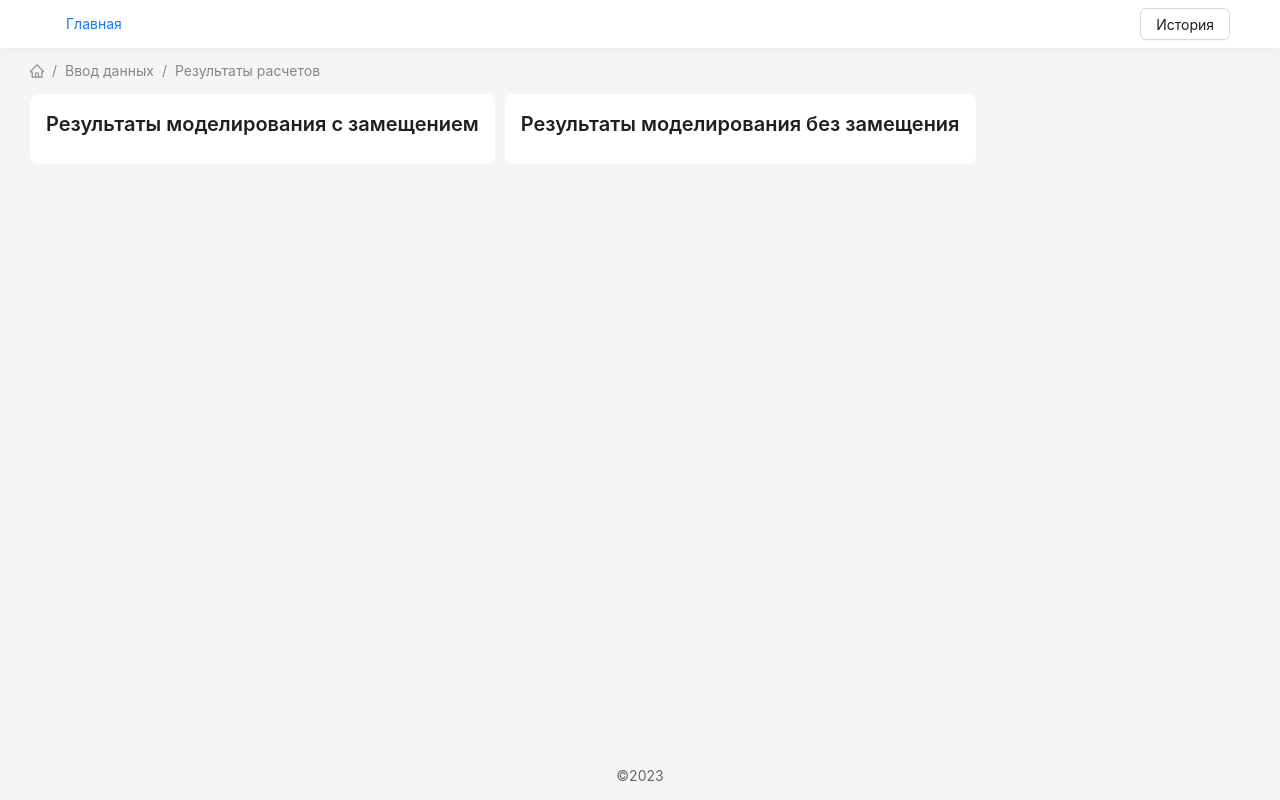
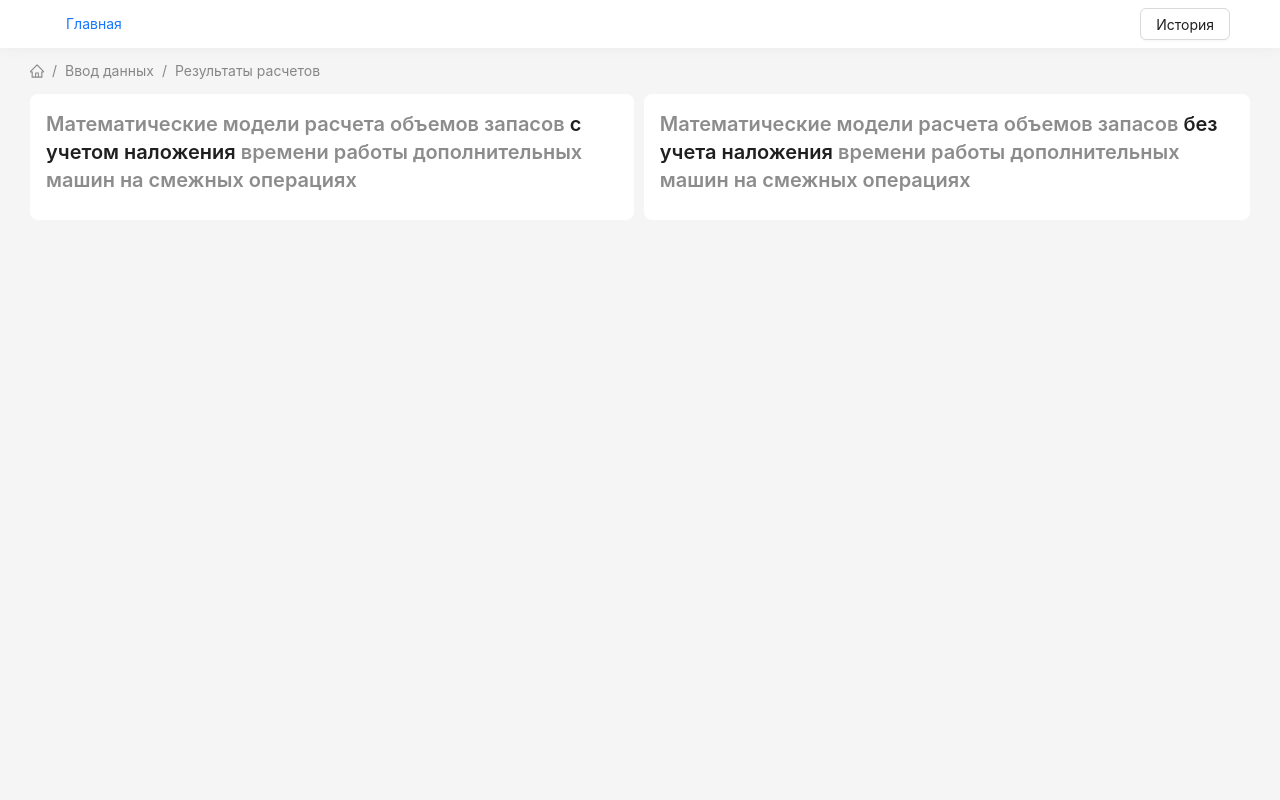
Before and after one commit to neseronn/TreeReactProject, a React (Create React App) app: page /results in a window 1280 px wide. Built offline with nearby package versions, Linux system fonts and the light colour scheme.

Commit message:
feat: change isCalculated from common input data; disable changing countMonth, button; loader in button;

```diff
--- a/src/App.tsx
+++ b/src/App.tsx
@@ -87,12 +87,16 @@ function App() {
           style={{
             display: 'flex',
             flexDirection: 'column',
+            // justifyContent: 'center',
+            // alignItems: 'center',
           }}>
           <div
             style={{
               width: '100%',
               display: 'flex',
               // justifyContent: 'center',
+              // alignItems: 'center',
+
               // maxHeight: '100vh',
               // overflowY: 'scroll',
               columnGap: 20,
@@ -110,18 +114,14 @@ function App() {
           </div>
         </div>
       </Content>
-      <Footer
+      {/* <Footer
         style={{
           textAlign: 'center',
           color: '#686868',
           padding: '16px',
-          // position: 'fixed',
-          // right: 0,
-          // left: 0,
-          // bottom: 0,
         }}>
         ©2023
-      </Footer>
+      </Footer> */}
     </Layout>
   );
 }
--- a/src/components/CommonForm.tsx
+++ b/src/components/CommonForm.tsx
@@ -7,15 +7,20 @@ import { Typography } from 'antd';
 import { AppDispatch } from '../store/store';
 import { useDispatch } from 'react-redux';
 import { techSystem } from '../common/index';
+import { setCalculated } from '../store/resultSlice';
 const { Title } = Typography;
 
 const CommonForm: React.FC<any> = ({ setIsVisible }) => {
   const dispatch = useDispatch<AppDispatch>();
   const { DataCalculated } = useTypedSelector((store) => store.inputData.data);
+  const isCalculated = useTypedSelector(
+    (store) => store.resultData.isCalculated
+  );
 
   const [form] = Form.useForm<CommonInputData>();
   const values = Form.useWatch([], form);
   const [submittable, setSubmittable] = useState(true);
+  const [disabled, setDisabled] = useState(isCalculated || false);
 
   // Обработчик изменения значений в форме
   const handleFormValuesChange = (
@@ -23,6 +28,17 @@ const CommonForm: React.FC<any> = ({ setIsVisible }) => {
     allValues: CommonInputData
   ) => {
     dispatch(changeCommonData(changedValues));
+    if (isCalculated) {
+      if (
+        'N' in changedValues ||
+        'TotalStock' in changedValues ||
+        'AvgStock' in changedValues ||
+        'ZoneLength' in changedValues ||
+        'ShiftsNumber' in changedValues ||
+        'replaceableMachinePerfomance' in changedValues
+      )
+        dispatch(setCalculated(false));
+    }
     console.log('handleFormValuesChange: сохранены в redux');
   };
 
@@ -53,6 +69,7 @@ const CommonForm: React.FC<any> = ({ setIsVisible }) => {
   }, []);
 
   const onFinish = (values: CommonInputData) => {
+    setDisabled(true);
     // console.log(values);
     // dispatch(addTechSystem(values));
     // form.resetFields();
@@ -71,7 +88,7 @@ const CommonForm: React.FC<any> = ({ setIsVisible }) => {
         minWidth: 350,
         padding: 20,
         backgroundColor: 'white',
-        margin: '0 auto',
+        margin: '0 auto 20px auto',
         borderRadius: 6,
         height: 'max-content',
         // zIndex: 0,
@@ -90,6 +107,7 @@ const CommonForm: React.FC<any> = ({ setIsVisible }) => {
           },
         ]}>
         <InputNumber
+          disabled={disabled}
           min={1}
           max={12}
           value={DataCalculated?.CountMonth}
@@ -267,7 +285,7 @@ const CommonForm: React.FC<any> = ({ setIsVisible }) => {
           }}>
           <Button
             type='primary'
-            disabled={!submittable}
+            disabled={!submittable || disabled}
             htmlType='submit'
             onClick={(e) => {
               submittable && dispatch(setIsVisible(true));
--- a/src/components/MonthsFormList.tsx
+++ b/src/components/MonthsFormList.tsx
@@ -56,17 +56,19 @@ const flexCenter = {
 interface MonthsFormListProps {
   onFinish: (values: AllMonthInputData) => void;
   onFinishFailed: (errorInfo: any) => void;
+  loadBtn: boolean;
 }
 
 const MonthsFormList: React.FC<MonthsFormListProps> = ({
   onFinish,
   onFinishFailed,
+  loadBtn,
 }) => {
   const { DataCalculated, DataMonthInfo } = useTypedSelector(
     (store) => store.inputData.data
   );
-  const isCalculated = useTypedSelector(
-    (store) => store.resultData.isCalculated
+  const { isCalculated, isLoading } = useTypedSelector(
+    (store) => store.resultData
   );
   const dispatch = useDispatch<AppDispatch>();
 
@@ -154,7 +156,7 @@ const MonthsFormList: React.FC<MonthsFormListProps> = ({
         overflow: 'hidden',
         padding: 20,
         backgroundColor: 'white',
-        margin: '0 auto',
+        margin: '0 auto 20px auto',
         borderRadius: 6,
       }}>
       <Form
@@ -189,8 +191,8 @@ const MonthsFormList: React.FC<MonthsFormListProps> = ({
           <Title level={3} style={{ textAlign: 'center' }}>
             Введите данные по машинам
           </Title>
-          <Button type='primary' htmlType='submit'>
-            Рассчитать
+          <Button type='primary' htmlType='submit' loading={loadBtn}>
+            {isCalculated ? 'Перейти к расчетам' : 'Выполнить расчеты'}
           </Button>
         </div>
 
--- a/src/components/ResultDisplay.tsx
+++ b/src/components/ResultDisplay.tsx
@@ -7,7 +7,7 @@ import { calcMonthNames } from '../common';
 
 interface ResultDisplayProps {
   result: ResultData;
-  type: 'с замещением' | 'без замещения';
+  type: 'с учетом' | 'без учета';
 }
 
 const ResultDisplay = ({ result, type }: ResultDisplayProps) => {
@@ -33,7 +33,14 @@ const ResultDisplay = ({ result, type }: ResultDisplayProps) => {
         padding: '16px',
       }}>
       <Typography.Title level={4}>
-        Результаты моделирования {type}
+        <span style={{ color: 'rgba(0, 0, 0, 45%)' }}>
+          Математические модели расчета объемов запасов{' '}
+        </span>
+        {type + ' '}
+        наложения{' '}
+        <span style={{ color: 'rgba(0, 0, 0, 45%)' }}>
+          времени работы дополнительных машин на смежных операциях
+        </span>
       </Typography.Title>
 
       {result.map((item, i) => (
--- a/src/pages/DataEntry.tsx
+++ b/src/pages/DataEntry.tsx
@@ -19,18 +19,29 @@ const DataEntry: React.FC = () => {
     (store) => store.resultData
   );
   const [messageApi, contextHolder] = message.useMessage();
+  const [load, setLoad] = useState<boolean>(false);
+
   const key = 'updatable';
 
   const navigate = useNavigate();
 
+  // const loadButton = () => {
+  //   if (isLoading) {
+  //     setLoad(true);
+  //   }
+  // };
+
   useEffect(() => {
-    isLoading &&
+    if (isLoading) {
+      setLoad(true);
       messageApi.open({
         key,
         type: 'loading',
         content: 'Загрузка...',
         duration: 0,
       });
+    }
+
     isSuccess &&
       messageApi
         .open({
@@ -41,11 +52,13 @@ const DataEntry: React.FC = () => {
         })
         .then(() => {
           navigate('/results');
+          setLoad(false);
           dispatch(setSuccess(false));
         });
 
     error &&
-      messageApi.open({
+      messageApi
+        .open({
           key,
           type: 'error',
           content:
@@ -53,6 +66,9 @@ const DataEntry: React.FC = () => {
               ? 'Данные по машинам введены некорректно!'
               : error,
           duration: 2,
+        })
+        .then(() => {
+          setLoad(false);
         });
   }, [isLoading]);
 
@@ -80,7 +96,7 @@ const DataEntry: React.FC = () => {
       <CommonForm setIsVisible={setIsVisible} />
 
       {isVisible && (
-        <MonthsFormList onFinish={onFinish} onFinishFailed={onFinishFailed} />
+        <MonthsFormList onFinish={onFinish} onFinishFailed={onFinishFailed} loadBtn={load}/>
       )}
     </>
   );
--- a/src/pages/ResultsPage.tsx
+++ b/src/pages/ResultsPage.tsx
@@ -16,17 +16,18 @@ const ResultsPage: React.FC = ({}) => {
       style={{
         display: 'flex',
         flexDirection: 'row',
+        // justifyContent: 'center',
+        // alignItems: 'center',
         columnGap: '10px',
         position: 'relative',
         height: '100%',
         // width: '100%',
-        // minWidth: '100vw',
-        // minHeight: '75vh',
+        // flexGrow: 1,
         overflow: 'auto',
-        maxHeight: 'calc(100vh - 145px)',
+        maxHeight: 'calc(100vh - 94px)',
       }}>
-      <ResultDisplay result={result} type='с замещением' />
-      <ResultDisplay result={result} type='без замещения' />
+      <ResultDisplay result={result} type='с учетом' />
+      <ResultDisplay result={result} type='без учета' />
     </div>
   );
 };
--- a/src/store/resultSlice.ts
+++ b/src/store/resultSlice.ts
@@ -42,14 +42,16 @@ export const resultSlice = createSlice({
       (state, { payload }: PayloadAction<ResultData>) => {
         state.isLoading = false;
         state.isSuccess = true;
+        state.result = payload;
+        state.error = null;
         state.isCalculated = true;
-        state.result = payload;
       }
     );
     builder.addCase(calculateData.pending, (state) => {
       state.isLoading = true;
       state.isSuccess = false;
       state.isCalculated = false;
+      state.error = null;
     });
     builder.addCase(calculateData.rejected, (state, action) => {
       state.isLoading = false;
```
Lines whose indentation alone changed are shown as unchanged.
